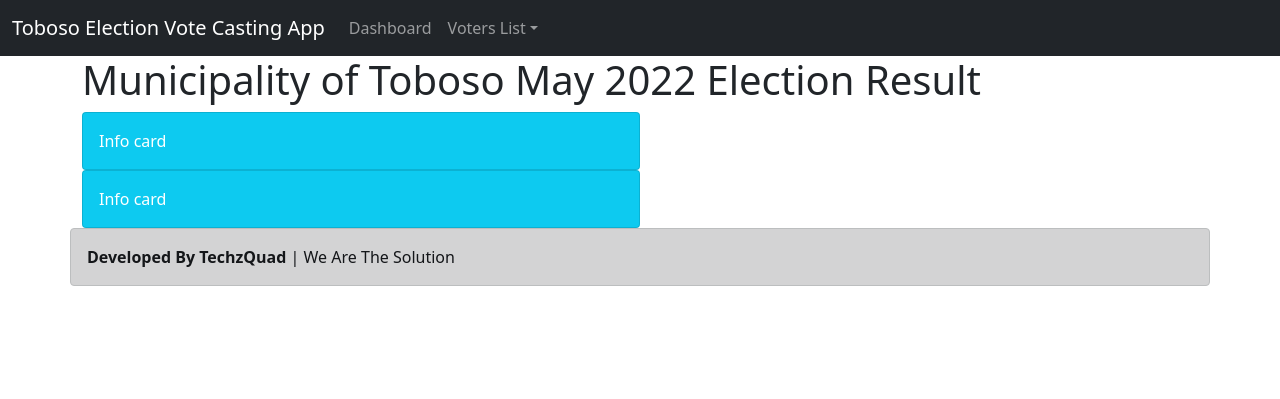
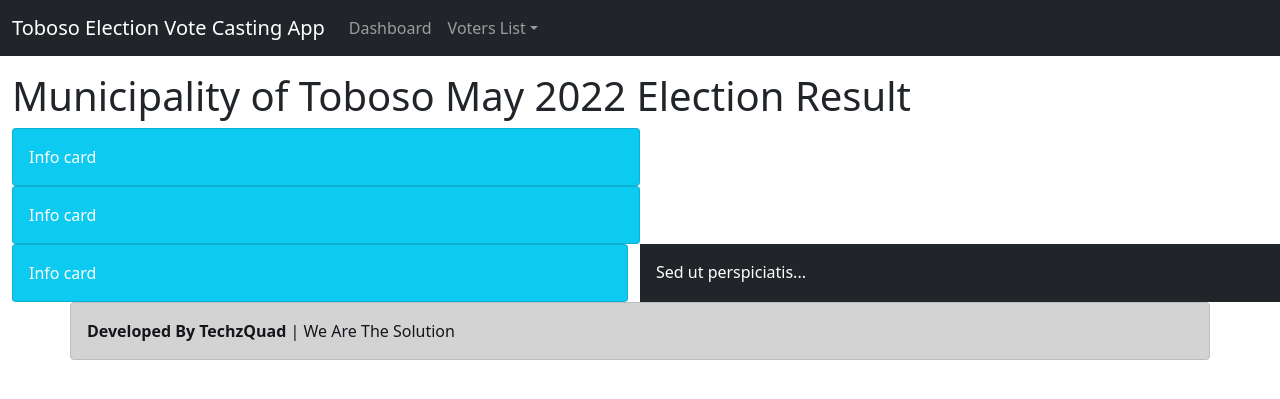
Before and after one commit to TechzQuad/Team-Asenso, a PHP site: page / in a window 1280 px wide. Shown: the top 399 px of the page. Run offline with PHP 8.4, Linux system fonts and the light colour scheme.

Commit message:
Update index.php

```diff
--- a/index.php
+++ b/index.php
@@ -7,7 +7,7 @@
 
 <?php include'incl/nav.php';?>
 
-<div class="container mt-12">
+<div class="container-fluid mt-3">
   <h1>Municipality of Toboso May 2022 Election Result</h1>
   <div class="row">
     <div class="col-md-12">
@@ -23,6 +23,16 @@
       </div>
   </div>
 </div>
+<div class="row">
+    <div class="col-sm-6">
+    <div class="card bg-info text-white">
+          <div class="card-body">Info card</div>
+        </div>
+    </div>
+    <div class="col-sm-6 bg-dark text-white p-3">
+      Sed ut perspiciatis...
+    </div>
+  </div>
 </div>
 <?php include'incl/footer.php';?>
 </body>
```
